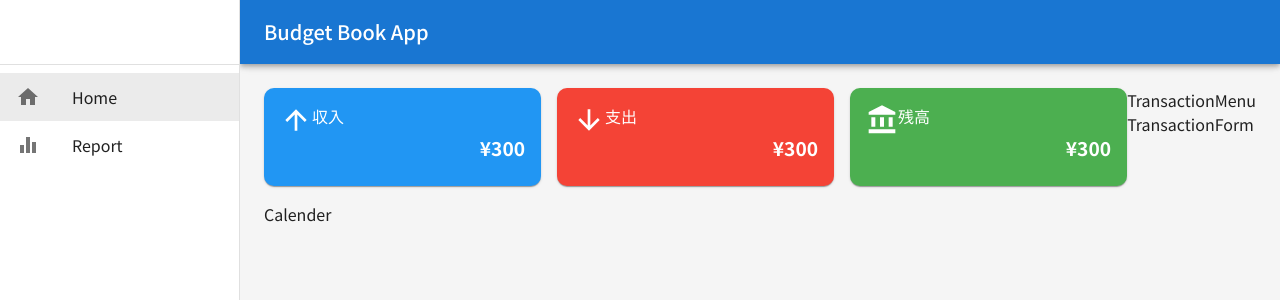
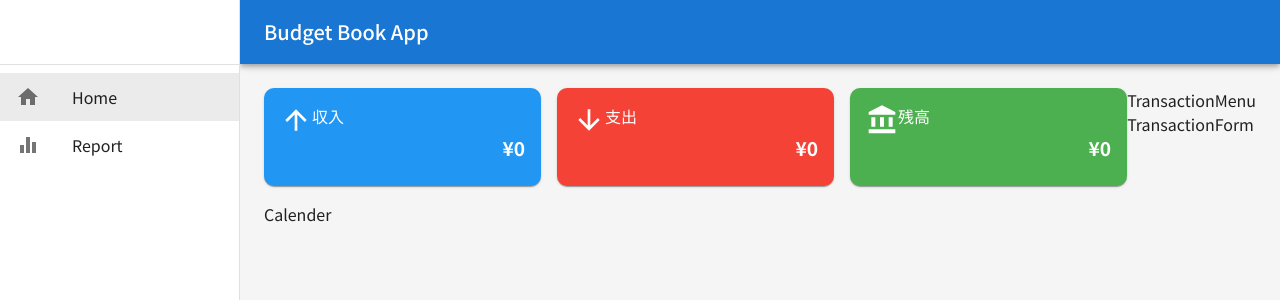
Before and after one commit to yuta-h418/budget-book-app, a React (Create React App) app: page / in a window 1280 px wide. Shown: the top 300 px of the page. Built offline with nearby package versions, Linux system fonts and the light colour scheme; no server answers; the database is empty.

Commit message:
収支の表示 - FireStoreからデータを取得

```diff
--- a/src/components/MonthlySummary.tsx
+++ b/src/components/MonthlySummary.tsx
@@ -4,12 +4,16 @@
 import ArrowDownwardIcon from '@mui/icons-material/ArrowDownward';
 import AccountBalanceIcon from '@mui/icons-material/AccountBalance';
 import { Transaction } from '../types';
+import { financeCalculations } from '../utils/financeCalculations';
 
 interface MonthlySummaryProps {
     monthlyTransactions: Transaction[],
 }
 
 const MonthlySummary = ({monthlyTransactions}: MonthlySummaryProps) => {
+
+    const {income, expense, balance} = financeCalculations(monthlyTransactions);
+
   return (
     <Grid container spacing={{ xs: 1, sm: 2 }} mb={2}>
         {/* 収入 */}
@@ -35,7 +39,7 @@
                             fontSize: {xs: ".8rem", sm: "1rem", md: "1.2rem"},
                         }}
                     >
-                        ¥300
+                        ¥{income}
                     </Typography>
                 </CardContent>
             </Card>
@@ -65,7 +69,7 @@
                             fontSize: {xs: ".8rem", sm: "1rem", md: "1.2rem"},
                         }}
                     >
-                        ¥300
+                        ¥{expense}
                     </Typography>
                 </CardContent>
             </Card>
@@ -95,7 +99,7 @@
                             fontSize: {xs: ".8rem", sm: "1rem", md: "1.2rem"},
                         }}
                     >
-                        ¥300
+                        ¥{balance}
                     </Typography>
                 </CardContent>
             </Card>
--- a/src/types/index.ts
+++ b/src/types/index.ts
@@ -10,3 +10,9 @@
     type: TransactionType,
     category: IncomeCategory | ExpenseCategory,
 }
+
+export interface Balance {
+    income: number,
+    expense: number,
+    balance: number,
+}
--- /dev/null
+++ b/src/utils/financeCalculations.ts
@@ -0,0 +1,13 @@
+import { Balance, Transaction } from "../types";
+
+export function financeCalculations(transactions: Transaction[]): Balance {
+    return transactions.reduce((acc, transaction) => {
+        if(transaction.type == "income") {
+            acc.income += transaction.amount
+        } else {
+            acc.expense += transaction.amount
+        }
+        acc.balance = acc.income - acc.expense;
+        return acc
+    }, {income: 0, expense: 0, balance: 0})
+}
```
